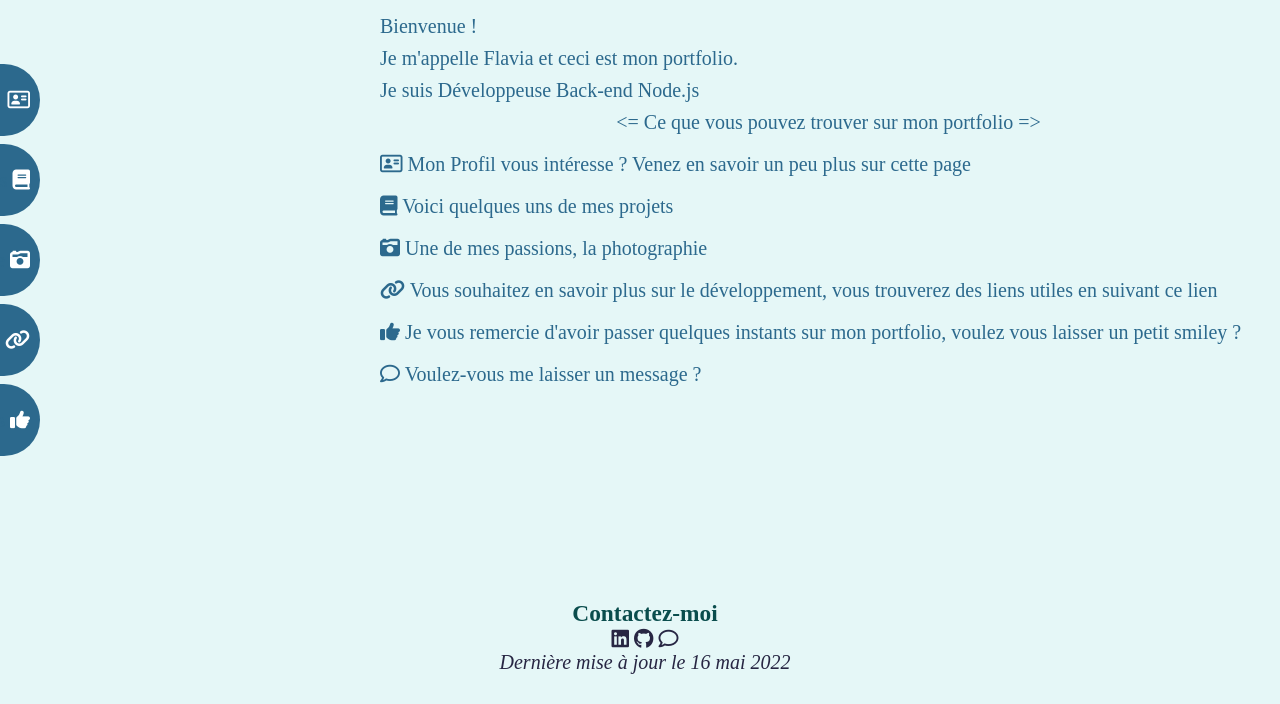
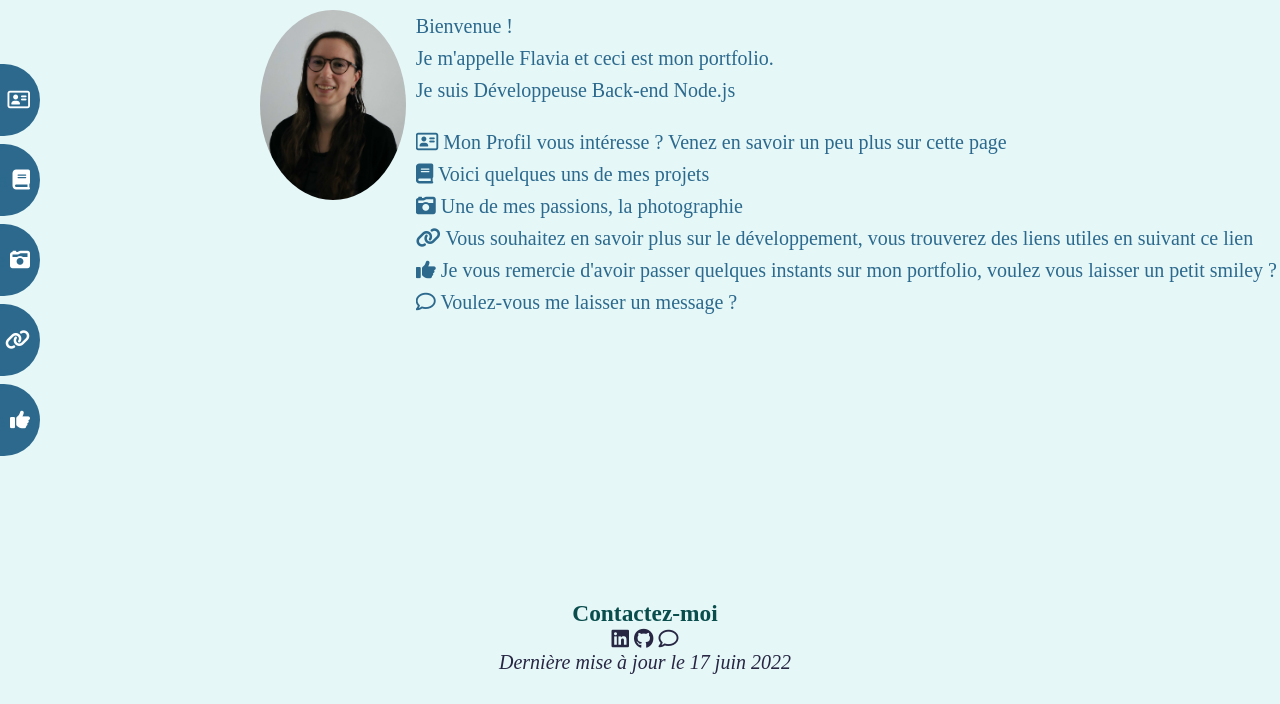
Before and after one commit to FlavF/Portfolio, a PHP site: page / in a window 1280 px wide. Shown: the part 96-800 px from the top of the page. Run offline with PHP 8.4, Linux system fonts and the light colour scheme.

Commit message:
17 juin 2022
Mise à jour de la taille du main lien
Ajout photo sur homepage

```diff
--- a/Assets/css/main.css
+++ b/Assets/css/main.css
@@ -395,7 +395,7 @@ main aside section h3{
 ***************************************************************** */
 
 main{
-	padding: 1rem 0 10rem 8rem;
+	padding: 1rem 0 12rem 8rem;
 	/* width:100vw; */
 	color:var(-text-color);
 	/* z-index:90;
@@ -412,6 +412,10 @@ main{
 	border-radius: 5rem;
 	padding: 2rem;
 	margin: 2% 25% 0 0;
+}
+
+.menus{
+	margin-top: 1rem;
 }
 
 .menus a{
@@ -557,6 +561,20 @@ footer .far {
 /* *****************************************************************
 *************************    PAGE : HOME   *************************
 ***************************************************************** */
+
+
+
+
+.flavia{
+	width:20rem;
+	margin-right: 1rem;
+}
+
+.flav{
+	border-radius: 50%;
+	width:19rem;
+}
+
 
 /*  **************  **************  */
 
@@ -1160,9 +1178,13 @@ footer .far {
 	/* *****************************************************************
 	*************************    PAGE : Home *************************
 	***************************************************************** */
+
 	.home-page{
-		margin-left: 25%;
-	}
+	margin-left: 15%;
+	display:flex;
+	flex-direction: row;
+}
+
 	.home p{
 		border-right: .15em solid var(--third-color);
 		width: 0;
@@ -1172,8 +1194,8 @@ footer .far {
 		animation: typing 4s steps(38) 1s 1 normal both, blink 1s steps(1) infinite;
 	}
 
-	.menus p {
-		padding-bottom: 1rem;
+	.menus{
+		padding-top: 1rem;
 	}
 
 	@keyframes blink{
--- a/Controllers/LinkController.php
+++ b/Controllers/LinkController.php
@@ -4,13 +4,9 @@ class LinkController extends FrontController
 {
     public function display()
     {
-        // Tags table
-        $model = new LinkModel();
-        $tags = $model -> getTags();
-
         // Links table
         $model = new LinkModel();
-        $links = $model -> getLinks();
+        $links = $model -> getLinksTags();
 
         // templates page
         $template = "link.phtml";
--- a/Views/footer.phtml
+++ b/Views/footer.phtml
@@ -18,7 +18,7 @@
             </a>
         </span>
         <div>
-            <em>Dernière mise à jour le 16 mai 2022</em>
+            <em>Dernière mise à jour le 17 juin 2022</em>
         </div>
     </div>
 </section>
--- a/Views/home.phtml
+++ b/Views/home.phtml
@@ -1,4 +1,5 @@
 <section class="home-page">
+    <div class="flavia"><img class="flav" src="./Assets/img/Flavia.jpg" alt="Photo de Flavia" ></div>
     <div class="home">
         <div class="welcome">
             <p>Bienvenue !</p>
@@ -6,7 +7,6 @@
             <p>Je suis Développeuse Back-end Node.js</p>
         </div>
         <div class="menus">
-            <p><= Ce que vous pouvez trouver sur mon portfolio =></p>
             <a href="index.php?page=about" class="menu-one" id="about">
                 <p><i class="right-aside far fa-address-card"></i> Mon Profil vous intéresse ? Venez en savoir un peu plus sur cette page</p>
             </a>
```
Also changed, not shown: Models/LinkModel.php (+13 -1 lines), Views/link.phtml (+5 -10 lines), Assets/img/Flavia.jpg (added), 4 other files.
